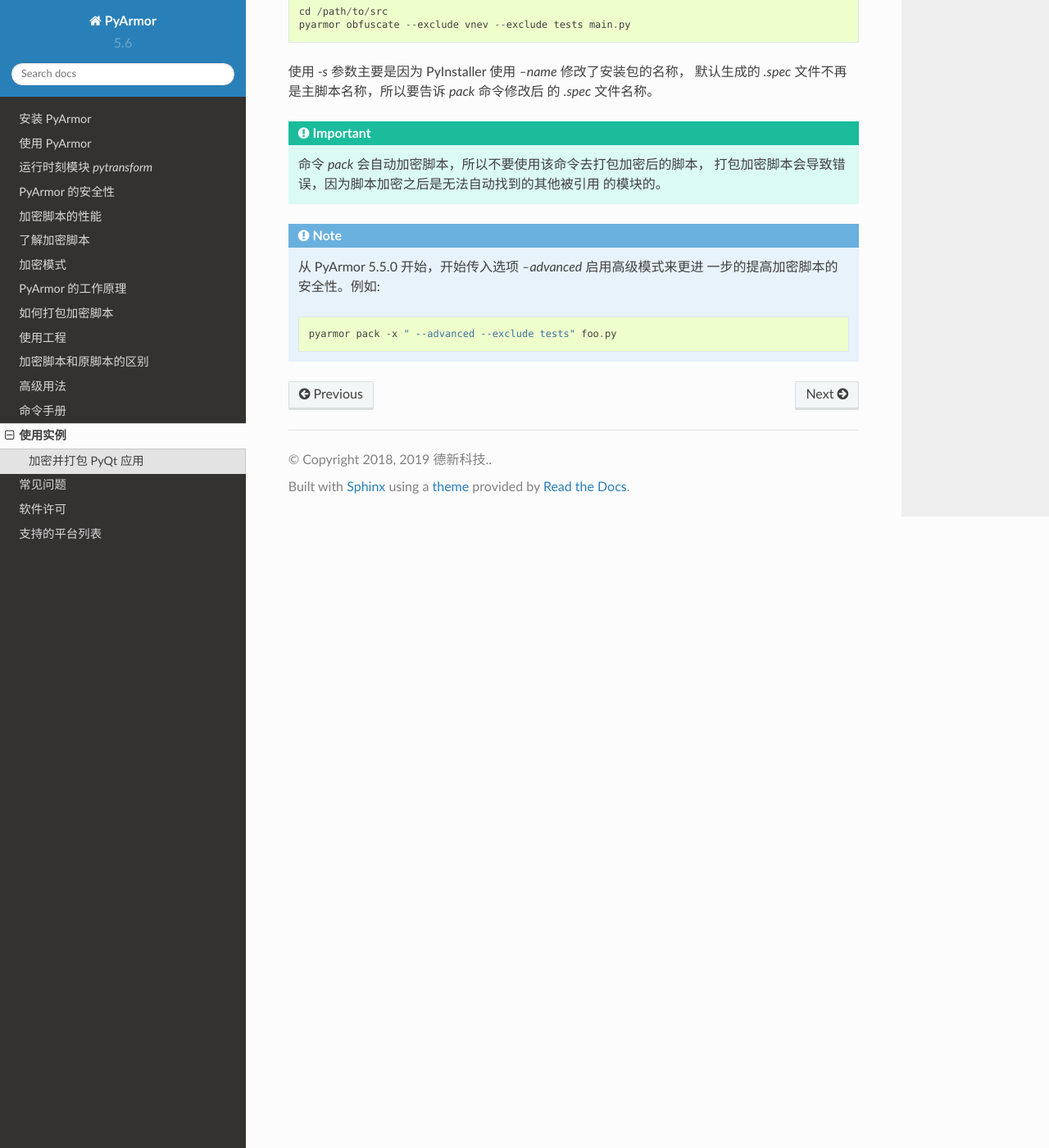
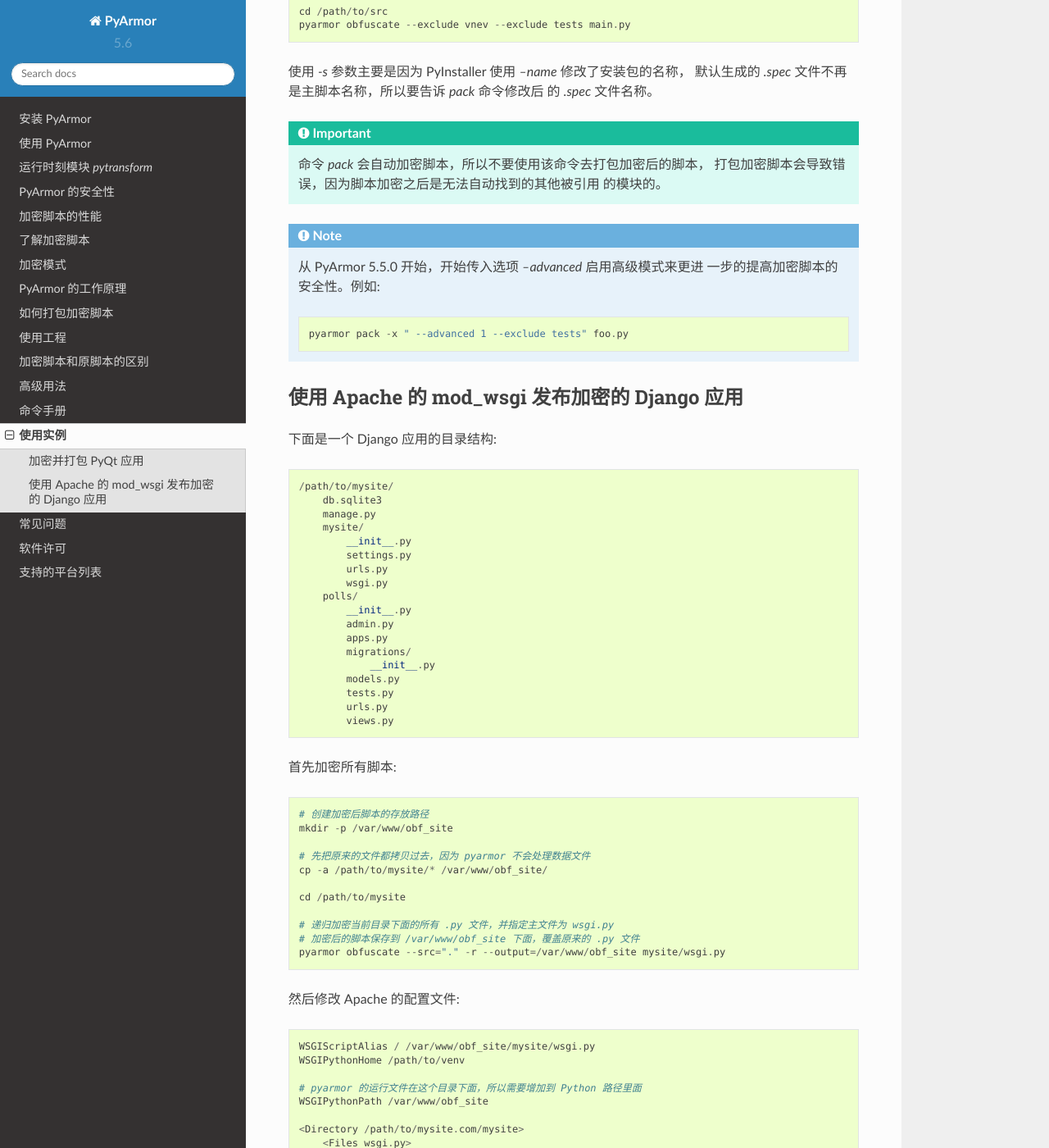
Before and after one commit to dashingsoft/pyarmor-docs-zh, a Sphinx documentation site: the page built from docs/examples.rst, in a window 1280 px wide and 1400 px high, scrolled down 1001 px. Shown: the whole window at 82% size. Built offline with Sphinx 7.4.7 and the Read the Docs theme 2.0.0, drawn with Linux system fonts in a browser that asks for light colours; some of the changed text lies outside the part shown.

Commit message:
Add example for Django wsgi

```diff
--- a/docs/examples.rst
+++ b/docs/examples.rst
@@ -62,6 +62,62 @@
    从 PyArmor 5.5.0 开始，开始传入选项 `--advanced` 启用高级模式来更进
    一步的提高加密脚本的安全性。例如::
 
-       pyarmor pack -x " --advanced --exclude tests" foo.py
+       pyarmor pack -x " --advanced 1 --exclude tests" foo.py
+
+使用 Apache 的 mod_wsgi 发布加密的 Django 应用
+----------------------------------------------
+
+下面是一个 Django 应用的目录结构::
+
+    /path/to/mysite/
+        db.sqlite3
+        manage.py
+        mysite/
+            __init__.py
+            settings.py
+            urls.py
+            wsgi.py
+        polls/
+            __init__.py
+            admin.py
+            apps.py
+            migrations/
+                __init__.py
+            models.py
+            tests.py
+            urls.py
+            views.py
+
+首先加密所有脚本::
+
+    # 创建加密后脚本的存放路径
+    mkdir -p /var/www/obf_site
+
+    # 先把原来的文件都拷贝过去，因为 pyarmor 不会处理数据文件
+    cp -a /path/to/mysite/* /var/www/obf_site/
+
+    cd /path/to/mysite
+
+    # 递归加密当前目录下面的所有 .py 文件，并指定主文件为 wsgi.py
+    # 加密后的脚本保存到 /var/www/obf_site 下面，覆盖原来的 .py 文件
+    pyarmor obfuscate --src="." -r --output=/var/www/obf_site mysite/wsgi.py
+
+然后修改 Apache 的配置文件::
+
+    WSGIScriptAlias / /var/www/obf_site/mysite/wsgi.py
+    WSGIPythonHome /path/to/venv
+
+    # pyarmor 的运行文件在这个目录下面，所以需要增加到 Python 路径里面
+    WSGIPythonPath /var/www/obf_site
+
+    <Directory /path/to/mysite.com/mysite>
+        <Files wsgi.py>
+            Require all granted
+        </Files>
+    </Directory>
+
+最后重新启动 Apache::
+
+    apachectl restart
 
 .. include:: _common_definitions.txt
```
